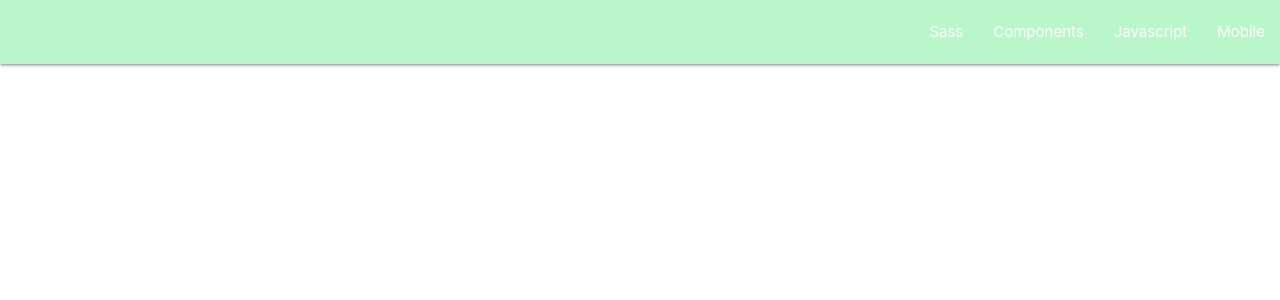
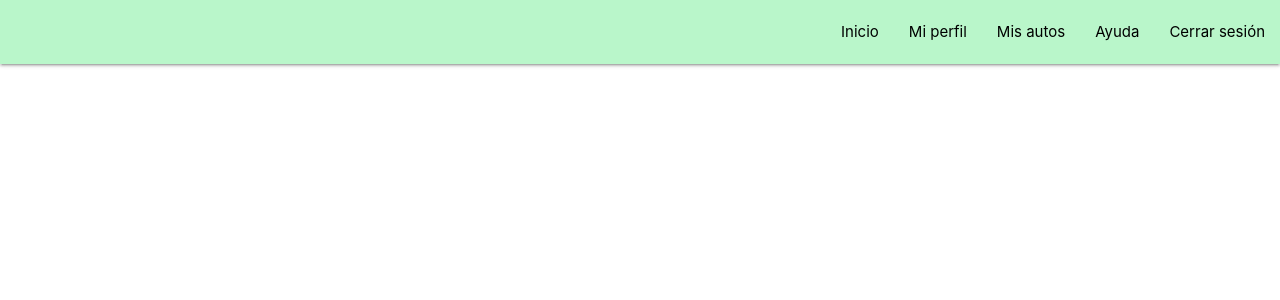
Before and after one commit to GabyAlvarez/Reto-Laaps, a React (Create React App) app: page /dragout in a window 1280 px wide. Shown: the top 300 px of the page. Built offline with nearby package versions, Linux system fonts and the light colour scheme.

Commit message:
add changes whit some styles drag-out-menu

```diff
--- a/src/App.css
+++ b/src/App.css
@@ -36,3 +36,12 @@
     transform: rotate(360deg);
   }
 }
+
+.imgDragOut{
+    margin-top: 60px;
+    margin-bottom: 30px;
+}
+
+.endSessionDrag{
+  margin-top: 190px;
+}
--- a/src/components/DragMaterialize/dragmaterialize.js
+++ b/src/components/DragMaterialize/dragmaterialize.js
@@ -16,23 +16,25 @@ const DragMaterialize = () => {
     return (
         <div>
             <nav>
-                <div className="nav-wrapper  green accent-1">
+                <div className="nav-wrapper  green accent-1 black-text">
                     <a href="#" data-target="mobile-demo" className="sidenav-trigger black-text"><i className="material-icons">menu</i></a>
                     <ul className="right hide-on-med-and-down">
-                        <li><a href="sass.html">Sass</a></li>
-                        <li><a href="badges.html">Components</a></li>
-                        <li><a href="collapsible.html">Javascript</a></li>
-                        <li><a href="mobile.html">Mobile</a></li>
+                        <li><a className="black-text" href="sass.html">Inicio</a></li>
+                        <li><a className="black-text" href="badges.html">Mi perfil</a></li>
+                        <li><a className="black-text" href="collapsible.html">Mis autos</a></li>
+                        <li><a className="black-text" href="collapsible.html">Ayuda</a></li>
+                        <li><a className="black-text" href="mobile.html">Cerrar sesión</a></li>
                     </ul>
                 </div>
             </nav>
 
             <ul className="sidenav" id="mobile-demo">
-                <li className="center-align"><img src="assets/logo-laaps-ejemplo.jpg" alt="logo-laaps" width="210" /></li>
-                <li><a href="sass.html">Perfil</a></li>
-                <li><a href="badges.html">Pagos</a></li>
-                <li><a href="collapsible.html">Información de servicio</a></li>
-                <li><a href="mobile.html">Cerrar sesión</a></li>
+                <li className="center-align"><img className="imgDragOut" src="assets/logo-laaps-ejemplo.jpg" alt="logo-laaps" width="210" /></li>
+                <li><a href="sass.html">Inicio</a></li>
+                <li><a href="badges.html">Mi perfil</a></li>
+                <li><a href="collapsible.html">Mis autos</a></li>
+                <li><a href="collapsible.html">Ayuda</a></li>
+                <li className="endSessionDrag"><a href="mobile.html">Cerrar sesión</a></li>
             </ul>
         </div>
     );
```
